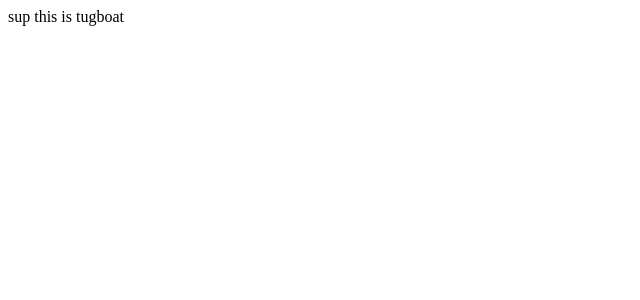
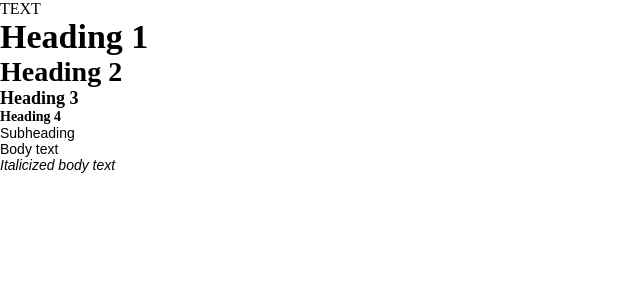
Before and after one commit to alexieyizhe/intern.plus, a React (Create React App) app: page / in a window 1280 px wide. Shown: the top 300 px of the page, without its empty margins (0-640 px from the left). Built offline with nearby package versions, Linux system fonts and the light colour scheme; no server answers.

Commit message:
Add theme provider and polish text

```diff
--- a/src/App.tsx
+++ b/src/App.tsx
@@ -1,13 +1,22 @@
 import React from "react";
+import { ThemeProvider } from "styled-components";
 import { ApolloProvider } from "@apollo/react-hooks";
 
 import apolloClient from "src/api/client";
 
+import siteTheme from "src/theme";
+import GlobalStyles from "src/theme/globalStyles";
+
+import LandingPage from "src/pages/landing";
+
 const App: React.FC = () => (
   <ApolloProvider client={apolloClient}>
-    <div className="App">
-      <div>sup this is tugboat</div>
-    </div>
+    <ThemeProvider theme={siteTheme}>
+      <div className="App">
+        <GlobalStyles />
+        <LandingPage />
+      </div>
+    </ThemeProvider>
   </ApolloProvider>
 );
 
--- a/src/components/Text/index.tsx
+++ b/src/components/Text/index.tsx
@@ -6,12 +6,13 @@ import { IBaseElementProps } from "src/types/BaseElementProps";
 
 export interface ITextProps extends IBaseElementProps {
   /**
-   * **Props that affect/augment styling of the Text component.**
+   * Props that affect/augment styling of the Text component.
    */
   color?: string;
+  heading?: boolean; // affects font family
   size?: Size | number;
+
   align?: "left" | "right" | "center" | "justify";
-  heading?: boolean; // affects font family
   underline?: boolean;
   bold?: boolean;
   italic?: boolean;
@@ -37,13 +38,38 @@ interface VariantList {
   [variant: string]: Partial<ITextProps>;
 }
 
-// TODO: define these after mocks are finalized
 const TEXT_VARIANTS: VariantList = {
-  heading: {},
-  subheading: {},
-  body: {},
+  heading1: {
+    heading: true,
+    bold: true,
+    size: Size.XLARGE,
+  },
+  heading2: {
+    heading: true,
+    bold: true,
+    size: Size.LARGE,
+  },
+  heading3: {
+    heading: true,
+    bold: true,
+    size: Size.MEDIUM,
+  },
+  heading4: {
+    heading: true,
+    bold: true,
+    size: Size.SMALL,
+  },
+  subheading: {
+    size: Size.SMALL,
+  },
+  body: {
+    size: Size.SMALL,
+  },
 };
 
+/**
+ * Base styled component that applies appropriate styles.
+ */
 const BaseText = styled.span<ITextProps>`
   color: ${({ theme, color = "" }) => theme.color[color] || color || "inherit"};
   font-family: ${({ theme, heading }) =>
@@ -60,6 +86,9 @@ const BaseText = styled.span<ITextProps>`
   ${({ align }) => align && `text-align: ${align}`};
 `;
 
+/**
+ * **COMPONENT**
+ */
 const Text: React.FC<ITextProps> = ({
   as = "span",
   variant = "",
@@ -78,7 +107,7 @@ const Text: React.FC<ITextProps> = ({
 
     return {
       ...stylesFromVariant,
-      ...rest,
+      ...rest, // override variant if needed
     };
   }, [rest, variant]);
 
--- /dev/null
+++ b/src/components/index.tsx
@@ -0,0 +1,2 @@
+export { default as Text } from "./Text";
+export * from "./Text";
--- /dev/null
+++ b/src/pages/landing/index.tsx
@@ -0,0 +1,34 @@
+import React from "react";
+
+import { Text } from "src/components";
+
+const LandingPage = () => {
+  return (
+    <div>
+      <div>TEXT</div>
+      <Text variant="heading1" as="div">
+        Heading 1
+      </Text>
+      <Text variant="heading2" as="div">
+        Heading 2
+      </Text>
+      <Text variant="heading3" as="div">
+        Heading 3
+      </Text>
+      <Text variant="heading4" as="div">
+        Heading 4
+      </Text>
+      <Text variant="subheading" as="div">
+        Subheading
+      </Text>
+      <Text variant="body" as="div">
+        Body text
+      </Text>
+      <Text variant="body" italic as="div">
+        Italicized body text
+      </Text>
+    </div>
+  );
+};
+
+export default LandingPage;
--- a/src/theme/constants.ts
+++ b/src/theme/constants.ts
@@ -9,18 +9,20 @@ export enum Size {
 const constants = {
   color: {
     black: "#000000",
+    greyDark: "#787878",
+    greyMedium: "#C6C6C6",
+    greyLight: "#F4F4F4",
     white: "#ffffff",
   },
   fontSize: {
-    [Size.XSMALL]: 0,
-    [Size.SMALL]: 0,
-    [Size.MEDIUM]: 0,
-    [Size.LARGE]: 0,
-    [Size.XLARGE]: 0,
+    [Size.SMALL]: 14,
+    [Size.MEDIUM]: 18,
+    [Size.LARGE]: 28,
+    [Size.XLARGE]: 34,
   },
   fontFamily: {
-    heading: "",
-    body: "",
+    heading: "serif",
+    body: "sans-serif",
   },
 };
 
--- a/src/theme/index.tsx
+++ b/src/theme/index.tsx
@@ -2,7 +2,7 @@ import mediaQueries from "./mediaQueries";
 import constants from "./constants";
 
 const siteTheme = {
-  constants,
+  ...constants,
   mediaQueries,
 };
 
```
